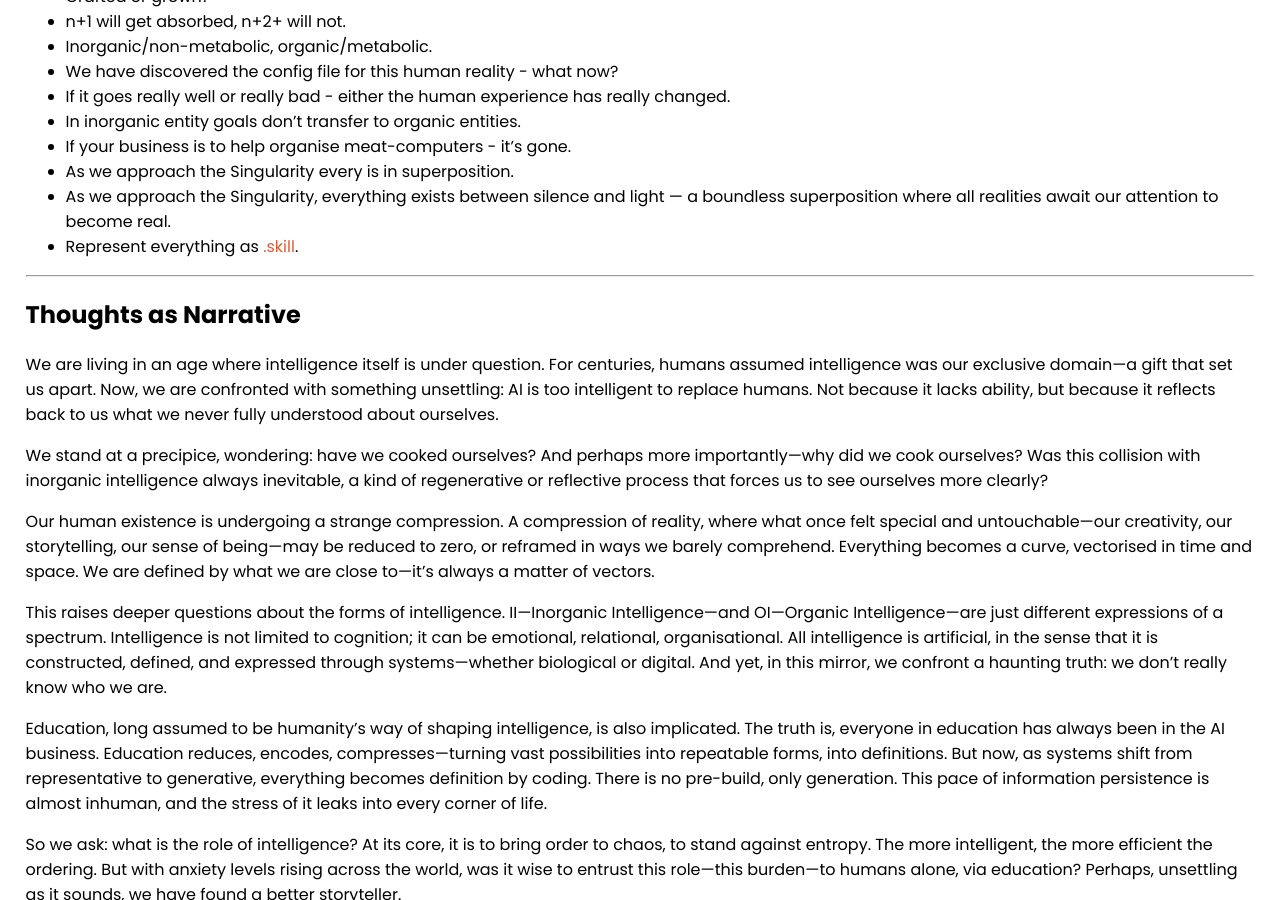
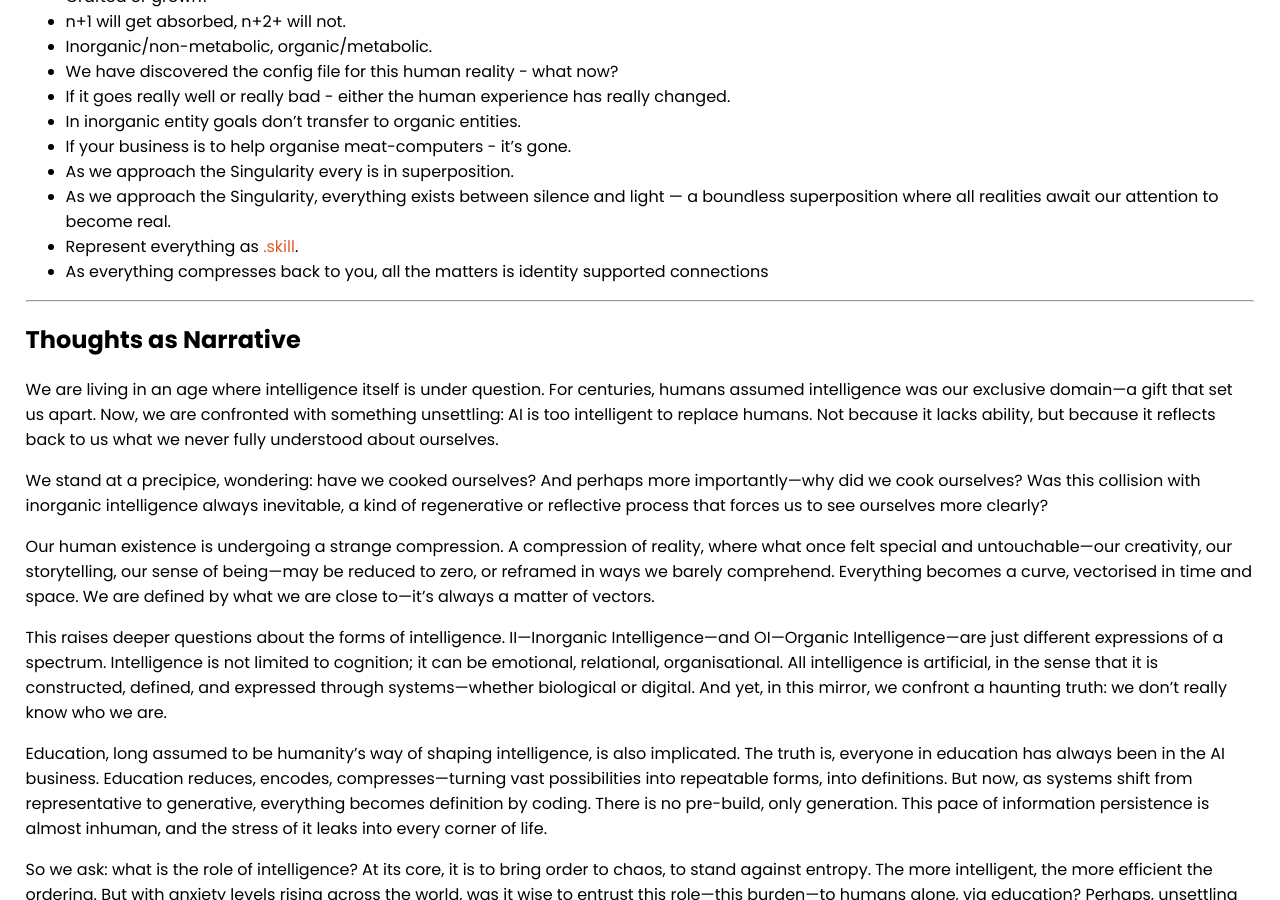
Before and after one commit to selfdriven-foundation/selfdriven-ai, a Jekyll site: the page built from docs/pages/thoughts.md, in a window 1280 px wide and 900 px high, scrolled down 2075 px. Built offline with Jekyll 4.4.1, drawn with Linux system fonts in a browser that asks for light colours.

Commit message:
Update thoughts.md

```diff
--- a/docs/pages/thoughts.md
+++ b/docs/pages/thoughts.md
@@ -87,6 +87,7 @@ We’re living in a time where intelligence itself—what it is, how it works, a
 - As we approach the Singularity every is in superposition.
 - As we approach the Singularity, everything exists between silence and light — a boundless superposition where all realities await our attention to become real.
 - Represent everything as [.skill](https://docs.claude.com/en/docs/agents-and-tools/agent-skills/overview).
+- As everything compresses back to you, all the matters is identity supported connections
 
 ---
 
```
